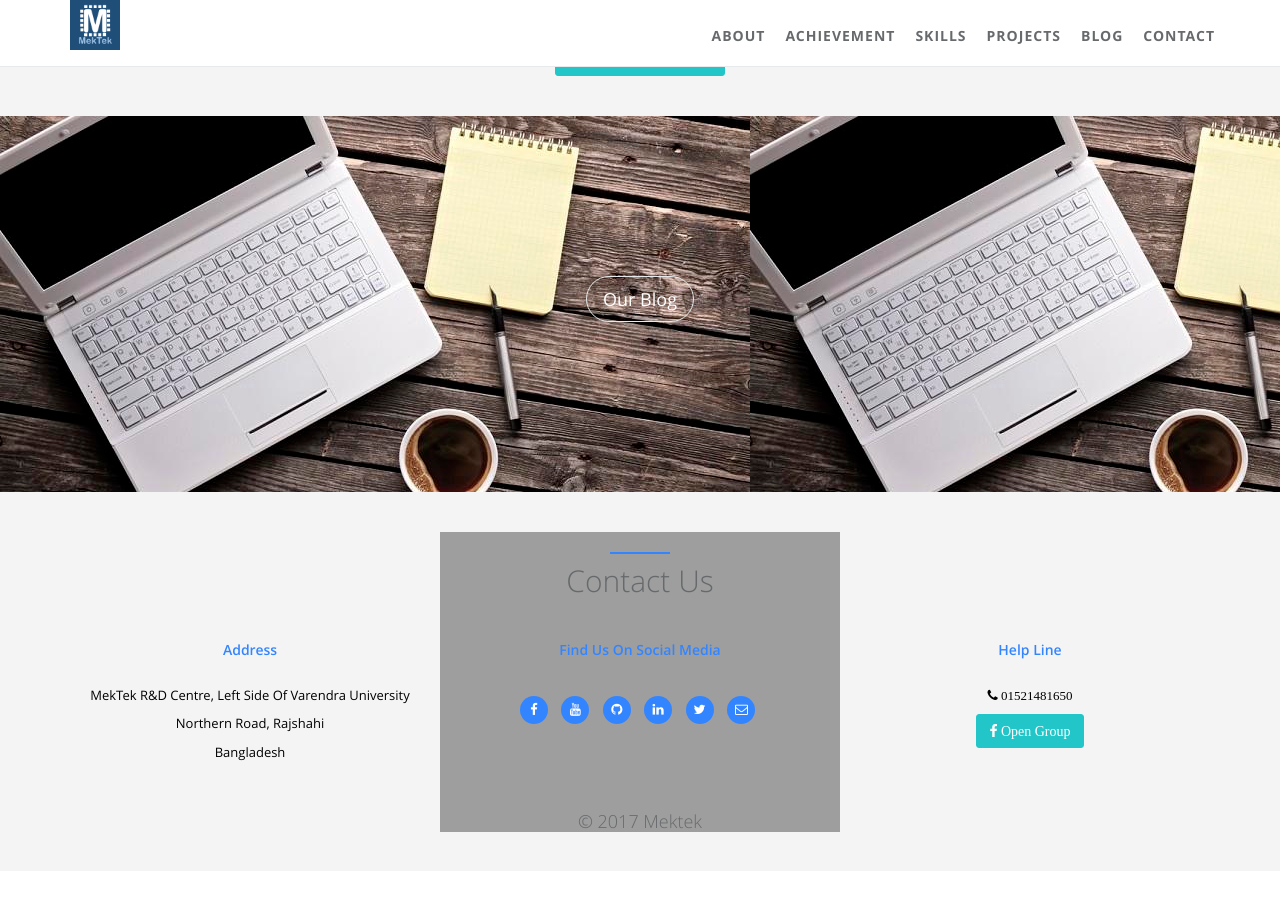
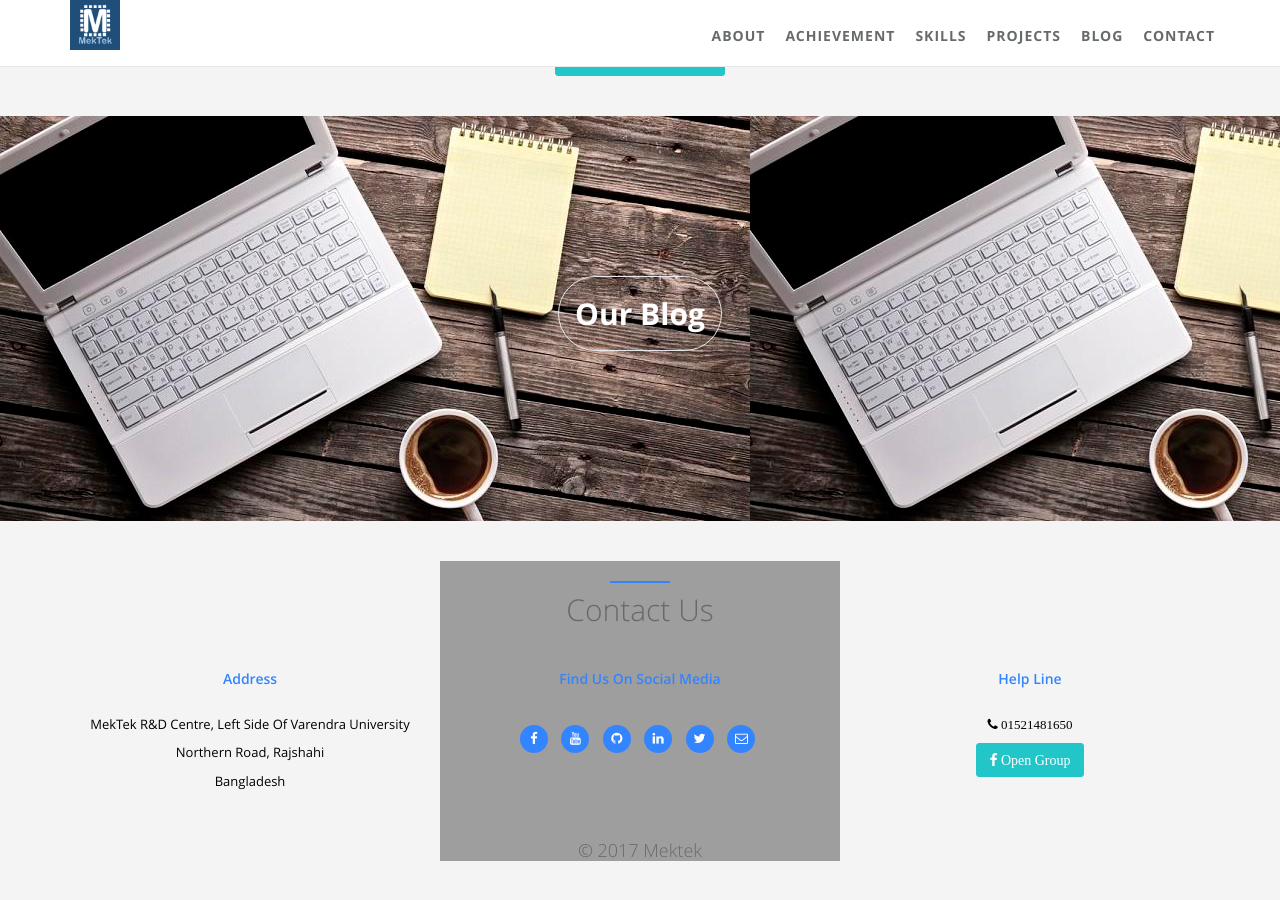
Before and after one commit to takiuddinahmed/mektekbd.github.io, a Jekyll site: the page built from index.html, in a window 1280 px wide and 900 px high, scrolled down 3520 px. Built offline with Jekyll 4.4.1, drawn with Linux system fonts in a browser that asks for light colours; nearby versions of some CDN libraries; library files that are not in the unit come from our copies; before the commit the page ends 4391 px from its top, so only the background shows below that.

Commit message:
Update blog.html

```diff
--- a/_includes/sections/blog.html
+++ b/_includes/sections/blog.html
@@ -2,7 +2,7 @@
     <div class="row">
         <div class="col-lg-12 text-center wow zoomIn" id="i18_blog">
             <div style="height: 80px;"></div>
-            <a class="btn btn-lg btn-default btn-rounded btn-outline wow bounceIn" href="{{ "/blog/" | prepend: site.baseurl }}"><span data-i18n="blog.my_blog">Our Blog</span></a>
+            <a class="btn btn-lg btn-default btn-rounded btn-outline wow bounceIn" href="{{ "/blog/" | prepend: site.baseurl }}"><span data-i18n="blog.my_blog"><h1><b>Our Blog</b></h1></span></a>
             <div style="height: 80px;"></div>
         </div>
     </div>
```
